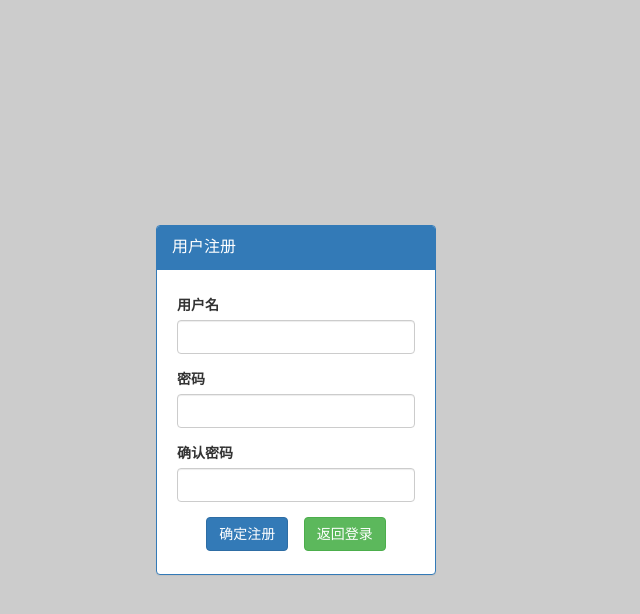
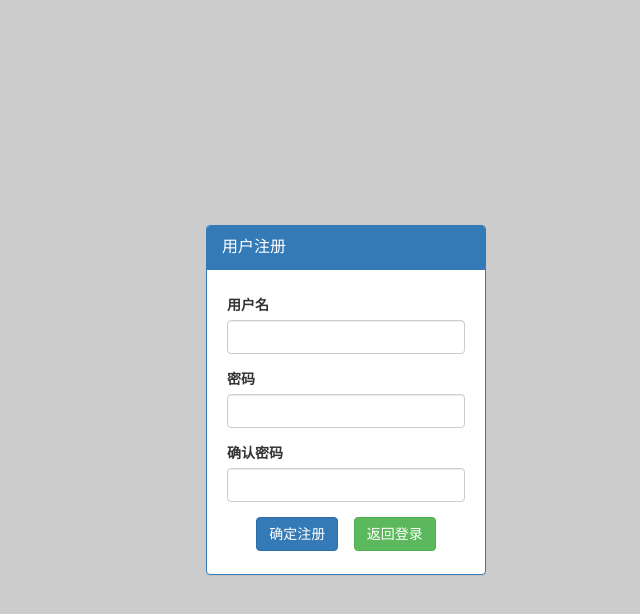
Before and after one commit to luckwxx/courses, a PHP site: page /appstore/reg.php in a window 1280 px wide. Shown: the top 614 px of the page, without its empty margins (294-934 px from the left). Run offline with PHP 8.4, Linux system fonts and the light colour scheme.

Commit message:
登录框

```diff
--- a/appstore/login.php
+++ b/appstore/login.php
@@ -16,7 +16,7 @@
             height: 280px;
             position: absolute;
             left: 50%;
-            margin-left: -190px;
+            margin-left: -140px;
             top: 50%;
             margin-top: -140px;
         }
--- a/appstore/reg.php
+++ b/appstore/reg.php
@@ -16,7 +16,7 @@
             height: 350px;
             position: absolute;
             left: 50%;
-            margin-left: -190px;
+            margin-left: -140px;
             top: 50%;
             margin-top: -175px;
         }
```
